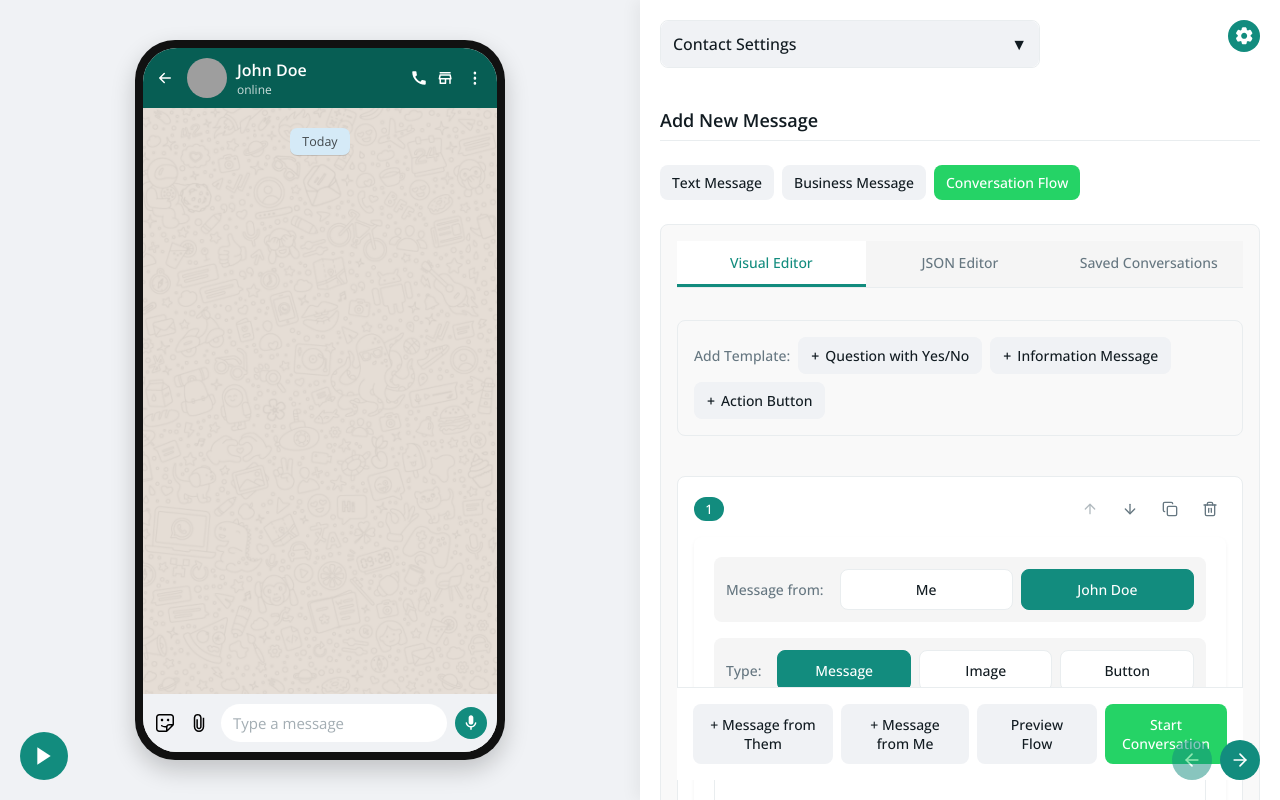
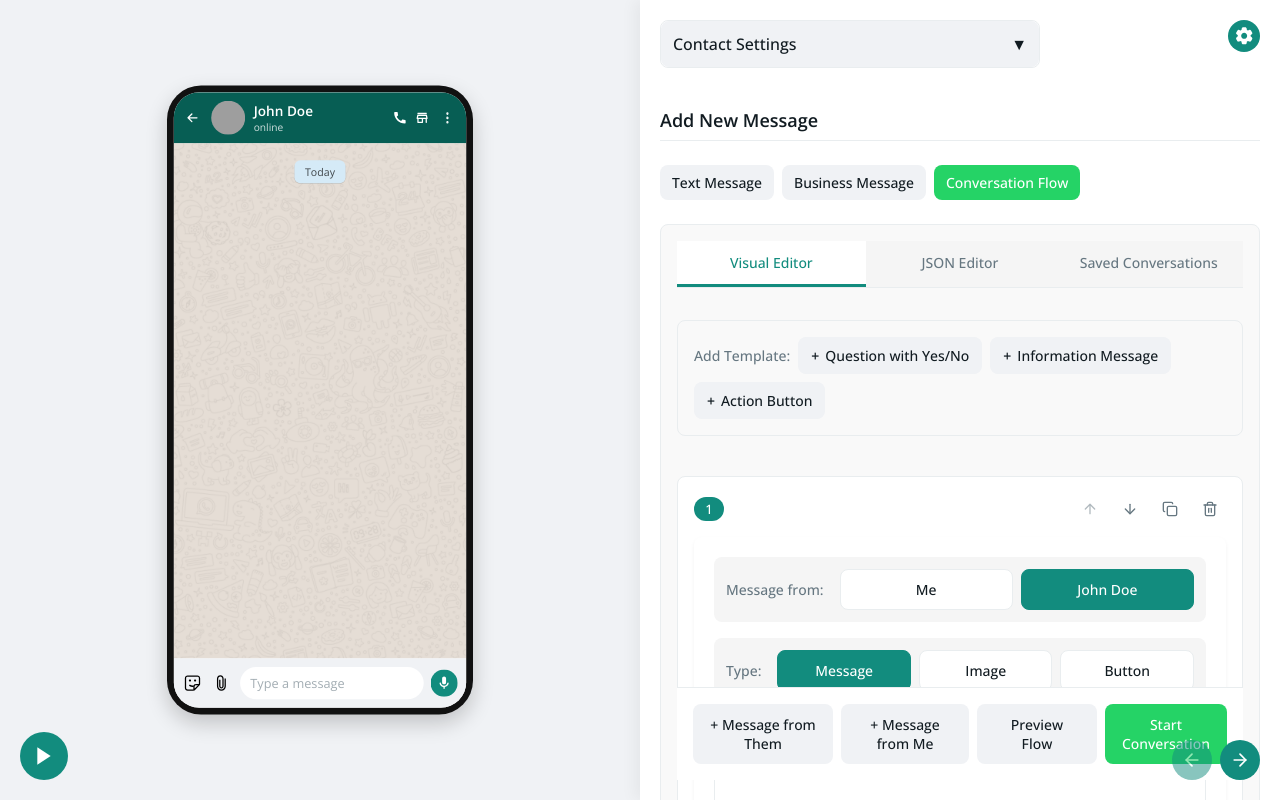
Before and after one commit to boringcuriosity/Whatsapp-simulator, a React (Vite) app: page / in a window 1280 px wide. Built offline with nearby package versions, Linux system fonts and the light colour scheme; grey boxes are pictures that could not be loaded.

Commit message:
Staged and committed all changes

```diff
--- a/src/App.tsx
+++ b/src/App.tsx
@@ -28,10 +28,12 @@ const PreviewSection = styled.div`
   padding: 20px;
   background-color: #f0f2f5;
   overflow: auto;
+  min-height: 100%;
 
   @media (max-width: 768px) {
-    padding: 10px;
-    min-height: 100vh;
+    padding: 10px 0;
+    align-items: flex-start;
+    min-height: calc(100vh - 60px);
   }
 `
 
--- a/src/components/PhonePreview.tsx
+++ b/src/components/PhonePreview.tsx
@@ -15,21 +15,43 @@ const fadeIn = keyframes`
 `
 
 const PhoneFrame = styled.div`
-  width: 370px;  /* Reduced from 375px to 320px */
-  height: 720px;  /* Reduced from 667px to 640px */
+  width: 360px;  /* Adjusted base width */
+  height: 740px; /* Adjusted height to maintain aspect ratio */
   background-color: #111;
   border-radius: 40px;
   padding: 8px;
   box-shadow: 0 10px 25px rgba(0, 0, 0, 0.2);
   position: relative;
   overflow: hidden;
+  transform-origin: center center; /* Center the scaling origin */
 
+  /* Media queries for better responsiveness */
   @media (max-width: 768px) {
     width: 100%;
-    height: 100vh;
-    border-radius: 0;
-    padding: 0;
-    box-shadow: none;
+    max-width: 360px; /* Prevent phone from getting too large */
+    height: calc(100vh - 40px); /* Account for some padding */
+    max-height: 740px; /* Maintain max height */
+    margin: 20px auto;
+    border-radius: 20px;
+    transform: scale(0.95); /* Slightly reduce size on mobile */
+  }
+
+  /* Fix for Windows laptops with lower height */
+  @media (min-width: 769px) and (max-height: 800px) {
+    transform: scale(0.85); /* More aggressive scaling for smaller screens */
+    margin: -40px auto; /* Adjust vertical position to prevent cutting */
+  }
+
+  /* Medium height screens */
+  @media (min-width: 769px) and (min-height: 801px) and (max-height: 900px) {
+    transform: scale(0.9);
+    margin: -20px auto;
+  }
+
+  /* Handle taller screens */
+  @media (min-width: 769px) and (min-height: 901px) {
+    transform: scale(1);
+    margin: 0 auto;
   }
 `
 
@@ -43,7 +65,11 @@ const PhoneScreen = styled.div`
   flex-direction: column;
 
   @media (max-width: 768px) {
-    border-radius: 0;
+    border-radius: 16px; /* Reduced border radius for mobile */
+  }
+
+  @media (min-width: 769px) and (max-height: 800px) {
+    border-radius: 30px; /* Slightly reduce border radius for smaller screens */
   }
 `
 
--- a/src/components/client/ClientView.tsx
+++ b/src/components/client/ClientView.tsx
@@ -34,6 +34,19 @@ const PhoneSection = styled.div`
   padding: 20px;
   background-color: #f0f2f5;
   overflow: auto;
+  min-height: 100%;
+
+  @media (max-width: 768px) {
+    padding: 0;
+    align-items: flex-start;
+    min-height: calc(100vh - 60px); /* Account for any headers */
+  }
+
+  /* Add specific adjustments for Windows devices with different heights */
+  @media (min-width: 769px) and (max-height: 800px) {
+    padding: 10px;
+    align-items: center; /* Center vertically on smaller height screens */
+  }
 `;
 
 const ConversationList = styled.div`
```
Also changed, not shown: public/Poonawala-fincorp-conversations.json (+16 -40 lines).
